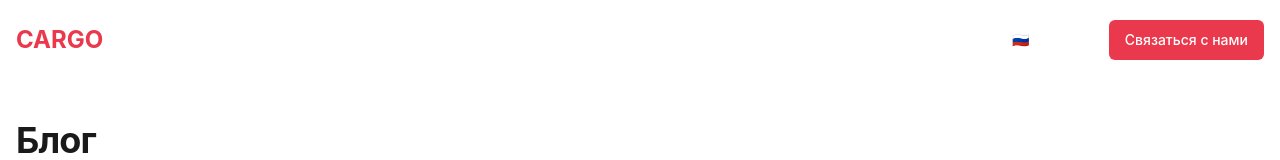
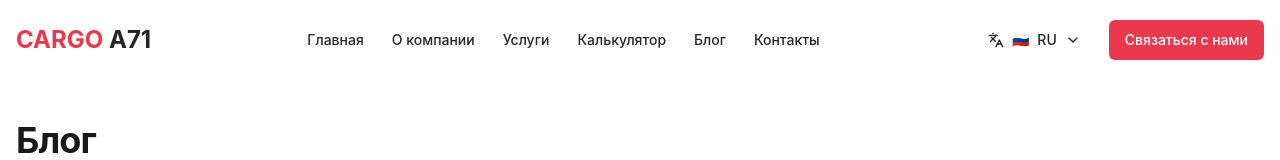
Before and after one commit to panda-logistic-cargo/panda-logistic, a React (Vite) app: page /blog in a window 1280 px wide. Shown: the top 160 px of the page. Built offline with nearby package versions, Linux system fonts and the light colour scheme.

Commit message:
Change navbar link color
Modify navbar component to change link color based on the current route.

```diff
--- a/src/components/Navbar.tsx
+++ b/src/components/Navbar.tsx
@@ -2,6 +2,7 @@ import React, { useState, useEffect } from 'react';
 import { Button } from "@/components/ui/button";
 import { useLanguage } from "@/context/LanguageContext";
 import { Menu, X, ChevronDown, Languages } from "lucide-react";
+import { useLocation } from "react-router-dom";
 import {
   DropdownMenu,
   DropdownMenuContent,
@@ -18,6 +19,8 @@ const Navbar: React.FC = () => {
   const { language, setLanguage, t } = useLanguage();
   const [isMenuOpen, setIsMenuOpen] = useState(false);
   const [isScrolled, setIsScrolled] = useState(false);
+  const location = useLocation();
+  const isHomePage = location.pathname === '/';
 
   useEffect(() => {
     const handleScroll = () => {
@@ -65,7 +68,7 @@ const Navbar: React.FC = () => {
         <div className="flex items-center justify-between h-20">
           <a href="/" className="flex items-center">
             <span className="text-2xl font-bold text-cargo-red">
-              CARGO <span className={isScrolled ? "text-cargo-black" : "text-white"}>A71</span>
+              CARGO <span className={isScrolled ? "text-cargo-black" : isHomePage ? "text-white" : "text-cargo-gray-800"}>A71</span>
             </span>
           </a>
 
@@ -77,7 +80,9 @@ const Navbar: React.FC = () => {
                 className={`px-3 py-2 text-sm font-medium transition-colors ${
                   isScrolled
                     ? 'text-cargo-gray-700 hover:text-cargo-red'
-                    : 'text-white hover:text-cargo-red'
+                    : isHomePage
+                      ? 'text-white hover:text-cargo-red'
+                      : 'text-cargo-gray-800 hover:text-cargo-red'
                 }`}
               >
                 {link.name}
@@ -92,7 +97,11 @@ const Navbar: React.FC = () => {
                   variant="ghost"
                   size="sm"
                   className={`flex items-center gap-2 ${
-                    isScrolled ? 'text-cargo-gray-700' : 'text-white'
+                    isScrolled
+                      ? 'text-cargo-gray-700'
+                      : isHomePage
+                        ? 'text-white'
+                        : 'text-cargo-gray-800'
                   }`}
                 >
                   <Languages className="h-4 w-4" />
@@ -132,7 +141,11 @@ const Navbar: React.FC = () => {
                   variant="ghost"
                   size="sm"
                   className={`mr-2 flex items-center gap-2 ${
-                    isScrolled ? 'text-cargo-gray-700' : 'text-white'
+                    isScrolled
+                      ? 'text-cargo-gray-700'
+                      : isHomePage
+                        ? 'text-white'
+                        : 'text-cargo-gray-800'
                   }`}
                 >
                   <Languages className="h-5 w-5" />
@@ -157,7 +170,11 @@ const Navbar: React.FC = () => {
               <SheetTrigger asChild>
                 <button
                   className={`hover:text-cargo-red ${
-                    isScrolled ? 'text-cargo-gray-800' : 'text-white'
+                    isScrolled
+                      ? 'text-cargo-gray-800'
+                      : isHomePage
+                        ? 'text-white'
+                        : 'text-cargo-gray-800'
                   }`}
                   aria-label="Toggle menu"
                 >
```
